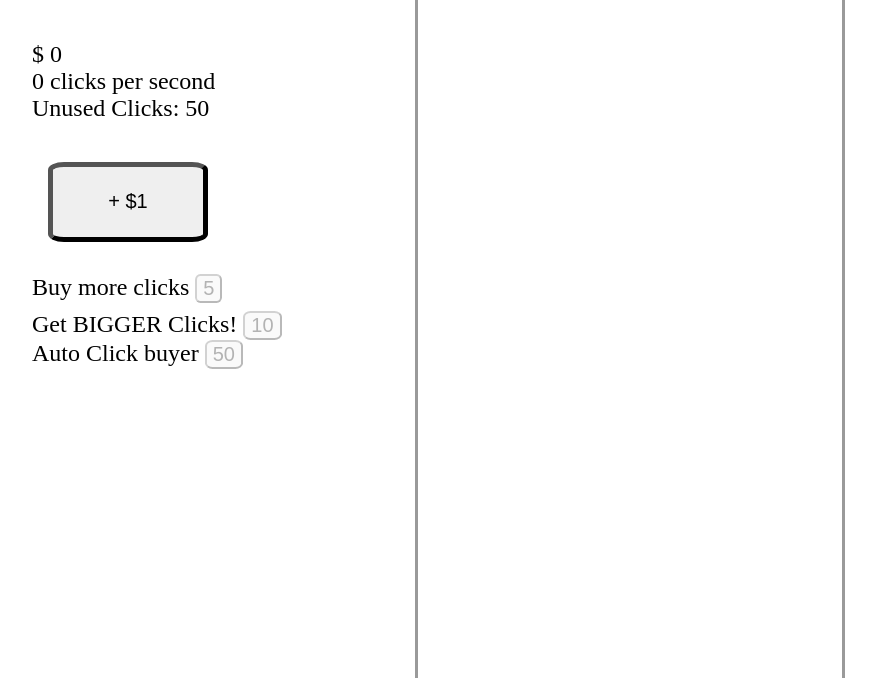
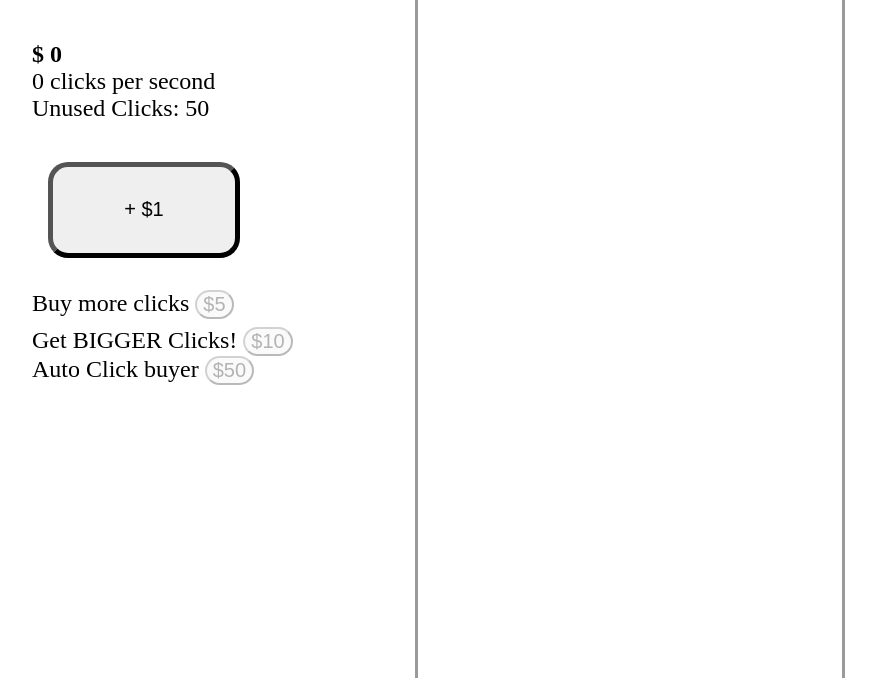
Before and after one commit to rdsavage10/Clicker_Fun, a PHP site: page / in a window 1280 px wide. Shown: the part 122-800 px from the top of the page, without its empty margins (10-886 px from the left). Run offline with PHP 8.4, Linux system fonts and the light colour scheme.

Commit message:
-rename jquery variables -add theme store functionality -buttons now disabled when out of clicks -change button border radius

```diff
--- a/index.html
+++ b/index.html
@@ -20,7 +20,7 @@
       <div id="clicking-section">
         <div class="box" id="clickSpeedSection">
           <div class="box">
-            $ <span id="wallet"></span>
+            <b>$ <span id="wallet"></span></b>
           </div>
           <div>
             <span id="avgClickSpan"> 0 </span>
@@ -36,17 +36,17 @@
           <button id="click" type="button">+ $1</button>
           <div>
             Buy more clicks
-            <button type="button" id="buyClicks">5</button>
+            <button type="button" id="buyClicks">$5</button>
           </div>
         </div>
         <div class="box" id="upgrades">
           <div>
             Get BIGGER Clicks!
-            <button type="button" name="" id="upgradeClick">10</button>
+            <button type="button" name="" id="upgradeClick">$10</button>
           </div>
           <div id="autoBuySection">
             Auto Click buyer
-            <button type="button" id="autoBuyUnlock" title="buys clicks for you when you get low">50</button>
+            <button type="button" id="autoBuyUnlock" title="buys clicks for you when you get low">$50</button>
           </div>
           <div id="autoBuyToggleSection" hidden>
             Auto Buying:
@@ -60,9 +60,9 @@
       <div hidden id="catZone">
         <span id="catCount">No Cats :(</span>
         <div>Hire Cat:
-          <button type="button" name="Hire Cat" id="hireCat" title="sometimes clicks mouse for you">100</button>
+          <button type="button" name="Hire Cat" id="hireCat" title="sometimes clicks mouse for you">$100</button>
         </div>
-        <div>
+        <div hidden>
           Cat Upgrades:
           <span id="catUpgradeText"></span>
           <button type="button" id="catUpgradeButton">update text goes here when ready</button>
@@ -73,9 +73,9 @@
     <div id="column-right" class="column">
       <div id="fps"></div>
       <div hidden id="themestore" class="box">
-        <div> Buy Dark Theme  <button type="button" class="buy-theme" id="buy-theme-dark" >100</button> </div>
-        <div> Buy Ocean Theme <button type="button" class="buy-theme" id="buy-theme-ocean" >100</button> </div>
-        <div> Buy Red Theme   <button type="button" class="buy-theme" id="buy-theme-red" >100</button> </div>
+        <div> Buy Dark Theme  <button type="button" class="buy-theme" id="buy-theme-dark" >$150</button> </div>
+        <div> Buy Ocean Theme <button type="button" class="buy-theme" id="buy-theme-ocean" >$150</button> </div>
+        <div> Buy Red Theme   <button type="button" class="buy-theme" id="buy-theme-red" >$150</button> </div>
       </div>
       <div hidden id="themes" class="box">
         <div><button id="theme-main" class="theme-button">Default theme</button></div>
--- a/src/index.js
+++ b/src/index.js
@@ -1,5 +1,5 @@
 /*jshint esversion: 6 */
-// lets declare some variables
+'use strict';
 let total = 0;
 let prevTotal = 0;
 let counter = 0;
@@ -15,7 +15,7 @@ let loopTicks = 1;
 let avgClicks = 0;
 let newClicks = 0;
 const avgArr = [];
-let catLevel = 0;
+// let catLevel = 0;
 let frameCount = 0;
 let lastFrameCount = 0;
 let prevMS = new Date().getMilliseconds();
@@ -27,53 +27,80 @@ let lastTheme = 'placeholder';
 //   'Increase cat treats',
 //   'Make a mouse click leaderboard for which cat has the most clicks',
 // ];
-//jquery variables
-const clickButton = $("#click");
-const buyClickButton = $("#buyClicks");
-const upgradeClickButton = $("#upgradeClick");
-const clickPerSecond = $('#avgClickSpan');
-// const clickPerMinute = $('#clickPerMinute');
-const autoBuySection = $('#autoBuySection');
-const autoBuyToggleSection = $('#autoBuyToggleSection');
-const autoBuyToggleButton = $('#autoBuyToggle');
-const catCountSpan = $('#catCount');
-const hireCatButton = $('#hireCat');
-const fpsSpan = $('#fps');
-const autoBuyUnlockButton = $("#autoBuyUnlock");
-const themestoreButton = $("#themestore");
+
+const $clickButton = $('#click');
+const $buyClickButton = $('#buyClicks');
+const $upgradeClickButton = $('#upgradeClick');
+const $clickPerSecond = $('#avgClickSpan');
+const $autoBuySection = $('#autoBuySection');
+const $autoBuyToggleSection = $('#autoBuyToggleSection');
+const $autoBuyToggleButton = $('#autoBuyToggle');
+const $catCountSpan = $('#catCount');
+const $hireCatButton = $('#hireCat');
+const $fpsSpan = $('#fps');
+const $autoBuyUnlockButton = $('#autoBuyUnlock');
+const $button = $('button');
+const $body = $('body');
+const $themeStore = $('#themestore');
+const $themeStoreButtons = $('button.buy-theme');
+const $themes = $('#themes');
+const $themeButtons = $('button.theme-button');
 
 // change active theme
 function changeTheme(theme) {
-  $("body").removeClass(lastTheme).addClass(theme);
-  $("button").removeClass(lastTheme + "-button").addClass(theme + "-button");
+
+  $body.removeClass(lastTheme)
+       .addClass(theme);
+  $button.removeClass(lastTheme + '-button')
+         .addClass(theme + '-button');
   lastTheme = theme;
+}
+
+function buyTheme(id) {
+
+  if ($themes.is(':hidden')) {
+    $themes.show();
+  }
+
+  $('#' + id).parent().remove();
+
+  if ($themeStore.find('.buy-theme').length === 0) {
+    $themeStore.remove();
+  }
+
+  id = id.slice(4);
+  $('#' + id).show();
 }
 
 // clicking
 function increase() {
+
   counter += multiplier;
   total += multiplier;
 }
 
-// buys clicks. duh.
+
 function buyClicks() {
+
   counter -= clickCost;
   unusedClicks += 2 * clickCost;
   clickCost += (Math.floor(clickCost * 0.125) + 1);
-  buyClickButton.text(clickCost);
+  $buyClickButton.text('$' + clickCost);
 }
 
 //upgrades click power
 function upgradeClick() {
+
   multiplier += 2;
   counter -= upgradeCost;
   upgradeCost = Math.floor(upgradeCost * 1.5);
-  upgradeClickButton.text(upgradeCost);
-  clickButton.text("+$" + multiplier);
+  $upgradeClickButton.text('$' + upgradeCost);
+  $clickButton.text('+$' + multiplier);
 }
 
 //revenue per minute
 function avgClickRate() {
+
   newClicks = total - prevTotal;
   prevTotal = total;
   avgArr.push(newClicks);
@@ -81,46 +108,49 @@ function avgClickRate() {
     avgArr.splice(0,1);
   }
   avgClicks = avgArr.reduce((a,b) => a + b) / avgArr.length ;
-  clickPerSecond.text(Math.round(avgClicks));
-  prevCounter = counter;
+  $clickPerSecond.text(Math.round(avgClicks));
 }
 
 
 // one time unlock of auto buying
-function autoBuy() {
+function unlockAutoBuy() {
+
   autoBuying = true;
-  autoBuySection.hide();
-  autoBuyToggleSection.show();
+  $autoBuySection.remove();
+  $autoBuyToggleSection.show();
 
 }
 
 // toggle autobuying on and off
-function autoBuyToggle() {
+function toggleAutoBuy() {
+
   if (autoBuying === true) {
     autoBuying = false;
     counter -= 50;
-    autoBuyToggleButton.text("Off");
+    $autoBuyToggleButton.text('Off');
   } else {
     autoBuying = true;
-    autoBuyToggleButton.text("On");
+    $autoBuyToggleButton.text('On');
   }
 }
 
 // adds a cat
 function hireCat() {
+
   catCount++;
   counter -= catCost;
   catCost += 25;
   if (catCount === 1) {
-    catCountSpan.text("1 cat");
+    $catCountSpan.text('1 cat');
   } else {
-    catCountSpan.text(catCount + " cats");
+    $catCountSpan.text(catCount + ' cats');
   }
-  hireCatButton.text('$' + catCost);
+  $hireCatButton.text('$' + catCost);
 }
 
 // this how cats click
 function catIncrease(count) {
+
   if (count > unusedClicks) {
     count = unusedClicks;
   }
@@ -130,16 +160,18 @@ function catIncrease(count) {
 }
 
 // upgrading how much $$$ cats make
-function catUpgrade(level) {
-
-}
+// function catUpgrade(level) {
+//
+//
+// }
 
 function findFPS() {
+
   // let prevMS = new Date().getMilliseconds();
   let currentMS = new Date().getMilliseconds();
   if (prevMS > currentMS) {
     if (frameCount !== lastFrameCount) {
-      fpsSpan.text(frameCount);
+      $fpsSpan.text(frameCount);
     }
     lastFrameCount = frameCount;
     frameCount = 0;
@@ -149,44 +181,48 @@ function findFPS() {
 
 }
 
-function button_update() {
+function buttonUpdate() {
+
   //flags for disabling buttons
-    if (unusedClicks < 1) {
-      clickButton.attr('disabled', true);
+    if (unusedClicks > 0 && unusedClicks > 0) {
+      $clickButton.attr('disabled', false);
     } else {
-      clickButton.attr('disabled', false);
+      $clickButton.attr('disabled', true);
     }
-    if (50 <= counter) {
-      autoBuyUnlockButton.attr('disabled', false);
+    if (50 <= counter && unusedClicks > 0) {
+      $autoBuyUnlockButton.attr('disabled', false);
     } else {
-      autoBuyUnlockButton.attr('disabled', true);
+      $autoBuyUnlockButton.attr('disabled', true);
     }
-    if (upgradeCost <= counter) {
-      upgradeClickButton.attr('disabled', false);
+    if (upgradeCost <= counter && unusedClicks > 0) {
+      $upgradeClickButton.attr('disabled', false);
     } else {
-      upgradeClickButton.attr('disabled', true);
+      $upgradeClickButton.attr('disabled', true);
     }
     if (clickCost <= counter) {
-      buyClickButton.attr('disabled', false);
+      $buyClickButton.attr('disabled', false);
     } else {
-      buyClickButton.attr('disabled', true);
+      $buyClickButton.attr('disabled', true);
     }
-    if (catCost <= counter) {
-      hireCatButton.attr('disabled', false);
+    if (catCost <= counter && unusedClicks > 0) {
+      $hireCatButton.attr('disabled', false);
     } else {
-      hireCatButton.attr('disabled', true);
+      $hireCatButton.attr('disabled', true);
     }
-    if (100 <= counter) {
-      themestoreButton.attr('disabled', false);
+    if (counter >= 150 && unusedClicks > 0) {
+      $themeStoreButtons.attr('disabled', false);
     } else {
-      themestoreButton.attr('disabled', true);
+      $themeStoreButtons.attr('disabled', true);
     }
+
+
+
 }
 
 // main game loop
 function paint() {
 
-  button_update();
+  buttonUpdate();
 
   findFPS();
 
@@ -215,52 +251,52 @@ function paint() {
   }
 
   // unhiding theme section
-  if ($('#themestore').is(":hidden") && counter >= 150) {
-    $("#themestore").show();
+  if ($('#themestore').is(':hidden') && counter >= 150) {
+    $('#themestore').show();
   }
 
   // updating numbers on screen
-  $("#wallet").text(counter);
-  $("#unusedClicks").text(unusedClicks);
+  $('#wallet').text(counter);
+  $('#unusedClicks').text(unusedClicks);
   window.requestAnimationFrame(paint);
 }
 
 /* add all event listeners */
 $(document).ready(function() {
 
-  clickButton.on('click', function() {
+  $clickButton.on('click', function() {
     unusedClicks--;
     increase();
   });
 
-  hireCatButton.on('click', function() {
+  $hireCatButton.on('click', function() {
     unusedClicks--;
     hireCat();
   });
 
-  buyClickButton.on('click', function() {
+  $buyClickButton.on('click', function() {
     unusedClicks--;
     buyClicks();
   });
 
-  upgradeClickButton.on('click', function() {
+  $upgradeClickButton.on('click', function() {
     unusedClicks--;
     upgradeClick();
   });
-  autoBuyUnlockButton.on('click', function() {
+  $autoBuyUnlockButton.on('click', function() {
     unusedClicks--;
-    autoBuy();
+    unlockAutoBuy();
   });
-  autoBuyToggleButton.on('click', function() {
+  $autoBuyToggleButton.on('click', function() {
     unusedClicks--;
-    autoBuyToggle();
+    toggleAutoBuy();
   });
 
-  $('button.buy-theme').on('click', function(e) {
+  $themeStoreButtons.on('click', function(e) {
     buyTheme(e.currentTarget.id);
   });
 
-  $('button.theme-button').on('click', function(e) {
+  $themeButtons.on('click', function(e) {
     changeTheme(e.currentTarget.id);
     unusedClicks--;
   });
--- a/src/style.css
+++ b/src/style.css
@@ -20,7 +20,7 @@ body {
 
 button {
   font-size: 20px;
-  border-radius: 20%;
+  border-radius: 20px;
 }
 
 h1 {
@@ -58,15 +58,24 @@ header {
   margin-top: 2rem ;
 }
 
+#themestore {
+  padding-bottom: 20px;
+  border-bottom: inset;
+}
+
+#themestore:empty {
+  display: none;
+}
+
 #clicking-section div {
   margin-left: 1rem;
 }
 
 #click {
   border-width: thick;
-  border-radius: 10%;
-  width: 12.5vw;
-  height: 6.25vw;
+  border-radius: 20px;
+  width: 12rem;
+  height: 6rem;
   margin: 2rem;
 }
 
@@ -137,7 +146,7 @@ header {
 }
 
 .theme-button {
-  border-radius: 15%;
+  border-radius: 20px;
 }
 
 #fps {
```
